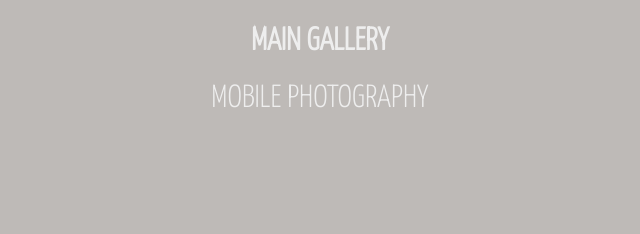
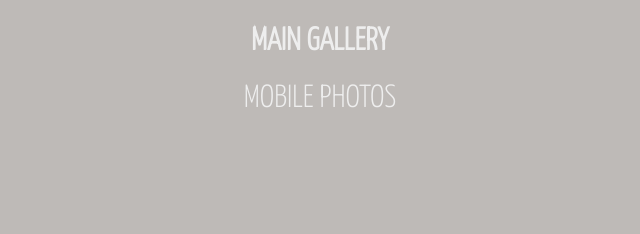
Before and after one commit to kirilvatev-photo/portfolio, a website: page public/index.html in a window 1280 px wide. Shown: the part 481-715 px from the top of the page, 320-960 px from the left. Drawn offline with Linux system fonts and the light colour scheme.

Commit message:
fixing nav link text

```diff
--- a/public/index.html
+++ b/public/index.html
@@ -46,7 +46,7 @@
     </main>
     <nav>
       <a href="/" class="current">main gallery</a>
-      <a href="/mobile">mobile photography</a>
+      <a href="/mobile">mobile photos</a>
     </nav>
     <section>
       <a href="https://www.instagram.com/kirilv/">
```
